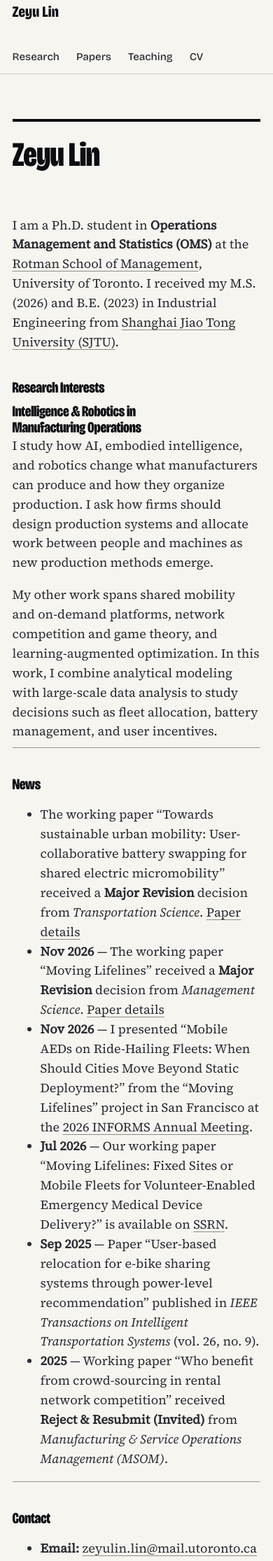
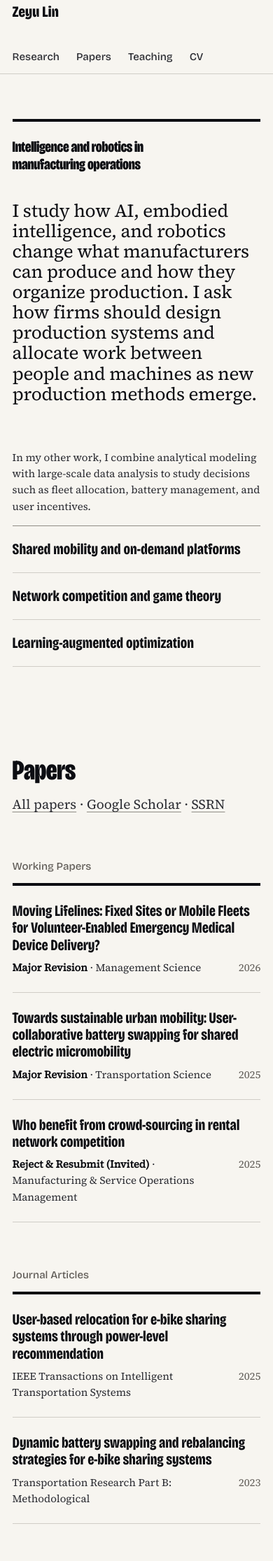
Before and after one commit to LIMYOYO/LIMYOYO.github.io, a Jekyll site: the page built from _pages/about.md, in a window 390 px wide. Shown: the top 2231 px of the page at 70% size. Built offline with Jekyll 4.4.1, drawn with Linux system fonts in a browser that asks for light colours; some of the changed text lies outside the part shown.

Commit message:
Move news to data file and build editorial homepage
Co-Authored-By: Claude Opus 5.5 <noreply@anthropic.com>

```diff
--- /dev/null
+++ b/_includes/hero.html
@@ -0,0 +1 @@
+{%- comment -%} Filled in by the interactive hero task. {%- endcomment -%}
--- /dev/null
+++ b/_includes/news-rows.html
@@ -0,0 +1,9 @@
+{%- assign limit = include.limit | default: site.data.news.size -%}
+<ul class="rows news">
+  {%- for item in site.data.news limit: limit %}
+  <li class="news__item" data-news-item>
+    <span class="news__date">{{ item.date }}</span>
+    <span class="news__text">{{ item.text | markdownify | remove: '<p>' | remove: '</p>' | strip }}</span>
+  </li>
+  {%- endfor %}
+</ul>
--- /dev/null
+++ b/_layouts/home.html
@@ -0,0 +1,63 @@
+---
+layout: default
+---
+<section class="hero" id="hero">
+  <div class="container">
+    {% include hero.html %}
+  </div>
+</section>
+
+<section class="section" id="research">
+  <div class="container">
+    <div class="opens research">
+      <h2 class="research__title">{{ page.research_title }}</h2>
+      <p class="statement">{{ page.research_focus }}</p>
+    </div>
+    <div class="research__more">
+      <p class="research__intro">{{ page.research_areas_intro }}</p>
+      <ul class="rows rows--light">
+        {% for area in page.research_areas %}<li class="area">{{ area }}</li>{% endfor %}
+      </ul>
+    </div>
+  </div>
+</section>
+
+<section class="section" id="papers">
+  <div class="container">
+    <header class="head">
+      <h2>Papers</h2>
+      <p class="lead"><a href="/publications/">All papers</a> · <a href="{{ site.author.googlescholar }}">Google Scholar</a> · <a href="{{ site.author.ssrn }}">SSRN</a></p>
+    </header>
+    {% for category in site.publication_category %}
+      {% assign cat_key = category[0] %}{% assign cat_label = category[1].title %}
+      {% include paper-rows.html category=cat_key label=cat_label %}
+    {% endfor %}
+  </div>
+</section>
+
+<section class="section" id="news">
+  <div class="container">
+    <header class="head">
+      <h2>News</h2>
+      <p class="lead"><a href="/news/">All news</a></p>
+    </header>
+    {% include news-rows.html limit=4 %}
+  </div>
+</section>
+
+<section class="section about" id="about">
+  <div class="container about__grid">
+    <img class="about__photo" src="/images/{{ site.author.avatar }}" alt="Portrait of {{ site.author.name }}" width="480" height="480" loading="lazy">
+    <div class="about__text">
+      <h2>About</h2>
+      <div class="prose">{{ content }}</div>
+      <ul class="contact">
+        <li><a href="mailto:{{ site.author.email }}">{{ site.author.email }}</a></li>
+        <li><a href="{{ site.author.googlescholar }}">Google Scholar</a></li>
+        <li><a href="{{ site.author.ssrn }}">SSRN</a></li>
+        <li><a href="https://github.com/{{ site.author.github }}">GitHub</a></li>
+        <li>{{ site.author.location }}</li>
+      </ul>
+    </div>
+  </div>
+</section>
--- a/_pages/about.md
+++ b/_pages/about.md
@@ -1,36 +1,21 @@
 ---
 permalink: /
 title: "Zeyu Lin"
-author_profile: true
+layout: home
 redirect_from:
   - /about/
   - /about.html
+
+# Research section. The focus paragraph is shown large; the areas are listed as rows.
+research_title: "Intelligence and robotics in manufacturing operations"
+research_focus: >-
+  I study how AI, embodied intelligence, and robotics change what manufacturers can produce and how they organize production. I ask how firms should design production systems and allocate work between people and machines as new production methods emerge.
+research_areas_intro: >-
+  In my other work, I combine analytical modeling with large-scale data analysis to study decisions such as fleet allocation, battery management, and user incentives.
+research_areas:
+  - Shared mobility and on-demand platforms
+  - Network competition and game theory
+  - Learning-augmented optimization
 ---
 
 I am a Ph.D. student in **Operations Management and Statistics (OMS)** at the [Rotman School of Management](https://www.rotman.utoronto.ca/), University of Toronto. I received my M.S. (2026) and B.E. (2023) in Industrial Engineering from [Shanghai Jiao Tong University (SJTU)](https://www.sjtu.edu.cn/).
-
-## Research Interests
-
-### Intelligence & Robotics in Manufacturing Operations
-
-I study how AI, embodied intelligence, and robotics change what manufacturers can produce and how they organize production. I ask how firms should design production systems and allocate work between people and machines as new production methods emerge.
-
-My other work spans shared mobility and on-demand platforms, network competition and game theory, and learning-augmented optimization. In this work, I combine analytical modeling with large-scale data analysis to study decisions such as fleet allocation, battery management, and user incentives.
-
----
-
-## News
-
-- The working paper “Towards sustainable urban mobility: User-collaborative battery swapping for shared electric micromobility” received a **Major Revision** decision from *Transportation Science*. [Paper details](/publication/2025-trb-user-collaborative-swapping)
-- **Nov 2026** — The working paper “Moving Lifelines” received a **Major Revision** decision from *Management Science*. [Paper details](/publication/2026-ssrn-moving-lifelines)
-- **Nov 2026** — I presented “Mobile AEDs on Ride-Hailing Fleets: When Should Cities Move Beyond Static Deployment?” from the “Moving Lifelines” project in San Francisco at the [2026 INFORMS Annual Meeting](https://www.informs.org/Meetings-Conferences/INFORMS-Conference-Calendar/2026-INFORMS-Annual-Meeting).
-- **Jul 2026** — Our working paper “Moving Lifelines: Fixed Sites or Mobile Fleets for Volunteer-Enabled Emergency Medical Device Delivery?” is available on [SSRN](https://papers.ssrn.com/sol3/papers.cfm?abstract_id=7119321).
-- **Sep 2025** — Paper "User-based relocation for e-bike sharing systems through power-level recommendation" published in *IEEE Transactions on Intelligent Transportation Systems* (vol. 26, no. 9).
-- **2025** — Working paper "Who benefit from crowd-sourcing in rental network competition" received **Reject & Resubmit (Invited)** from *Manufacturing & Service Operations Management (MSOM)*.
-
----
-
-## Contact
-
-- **Email:** [zeyulin.lin@mail.utoronto.ca](mailto:zeyulin.lin@mail.utoronto.ca)
-- **Location:** Toronto, Canada
--- a/assets/css/site.css
+++ b/assets/css/site.css
@@ -132,3 +132,31 @@ a.row:hover .row__title { text-decoration: underline; text-decoration-color: var
 .footer ul { display: flex; gap: var(--space-lg); list-style: none; margin: 0; padding: 0; }
 .paper__title { font-size: var(--text-display-s); line-height: 1; }
 .paper__body { margin-top: var(--space-2xl); }
+
+/* Home: research */
+.research { display: grid; grid-template-columns: repeat(12, 1fr); gap: var(--space-xl) var(--gap-columns); }
+.research__title { grid-column: 1 / span 4; font-size: var(--text-title); line-height: 1.1; }
+.statement { grid-column: 5 / -1; font: 400 var(--text-display-s)/1.12 var(--font-body); color: var(--color-ink); letter-spacing: -0.012em; font-size: clamp(1.625rem, 1.2rem + 1.6vw, 2.625rem); }
+.research__more { display: grid; grid-template-columns: repeat(12, 1fr); gap: var(--gap-columns); margin-top: var(--space-2xl); }
+.research__intro { grid-column: 1 / span 4; font-size: var(--text-sm); color: var(--color-ink-2); }
+.research__more .rows { grid-column: 5 / -1; }
+.rows--light { border-top-width: var(--rule-hair); border-top-color: var(--color-rule-2); }
+.area { font-family: var(--font-display); font-weight: 700; font-variation-settings: "wdth" 75, "opsz" 48; font-size: var(--text-title); color: var(--color-ink); padding-block: var(--space-md); }
+@media (max-width: 60rem) {
+  .research__title, .statement, .research__intro, .research__more .rows { grid-column: 1 / -1; }
+}
+
+/* News rows */
+.news__item { display: grid; grid-template-columns: minmax(8ch, 2fr) minmax(0, 10fr); gap: var(--gap-columns); padding-block: var(--space-lg); align-items: baseline; }
+.news__date { font-family: var(--font-display); font-weight: 500; font-variation-settings: "opsz" 12; font-size: var(--text-sm); color: var(--color-muted); font-variant-numeric: lining-nums tabular-nums; }
+.news__text { max-width: 72ch; }
+@media (max-width: 48rem) { .news__item { grid-template-columns: 1fr; gap: var(--space-2xs); } }
+
+/* About */
+.about { background: var(--color-paper-2); }
+.about__grid { display: grid; grid-template-columns: repeat(12, 1fr); gap: var(--gap-columns); align-items: start; }
+.about__photo { grid-column: 1 / span 4; width: 100%; aspect-ratio: 1; object-fit: cover; outline: 1px solid color-mix(in oklab, var(--color-ink) 8%, transparent); outline-offset: -1px; }
+.about__text { grid-column: 6 / -1; }
+.about__text h2 { margin-bottom: var(--space-lg); }
+.contact { list-style: none; margin: var(--space-xl) 0 0; padding: 0; display: flex; flex-wrap: wrap; gap: var(--space-xs) var(--space-lg); font-family: var(--font-display); font-weight: 500; font-variation-settings: "opsz" 12; font-size: var(--text-sm); }
+@media (max-width: 60rem) { .about__photo { grid-column: 1 / span 6; } .about__text { grid-column: 1 / -1; } }
```
Also changed, not shown: README.md (+34 -77 lines), _data/news.yml (added, +26 -0 lines), _pages/news.md (added, +13 -0 lines), tests/site.test.mjs (+37 -1 lines).
